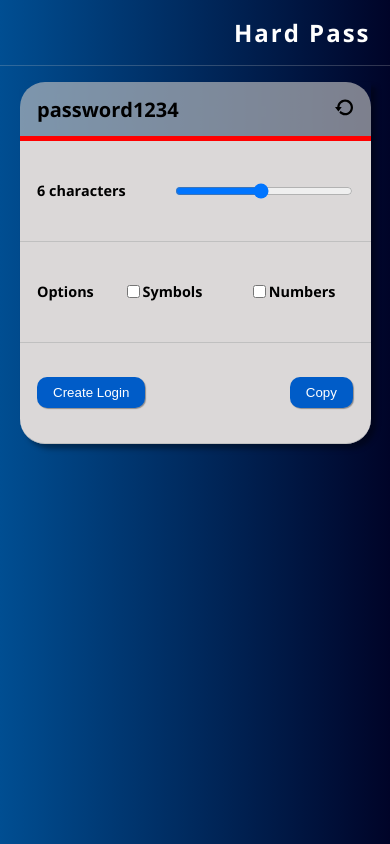
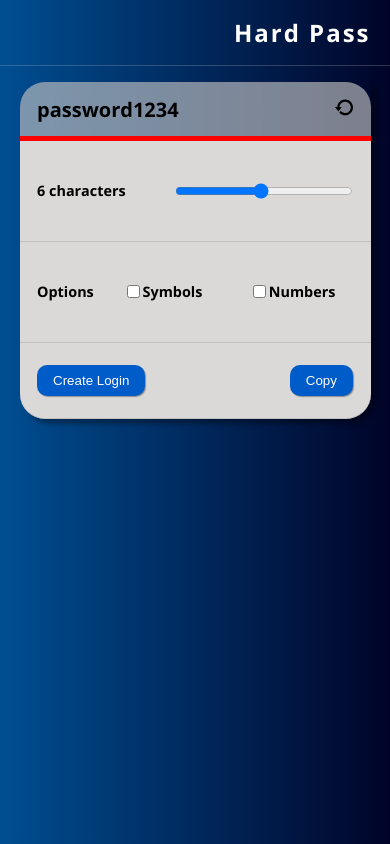
Before and after one commit to SJellen/hard-pass, a React (Create React App) app: page / in a window 390 px wide. Built offline with nearby package versions, Linux system fonts and the light colour scheme.

Commit message:
button container spacing

```diff
--- a/src/styles/Main.css
+++ b/src/styles/Main.css
@@ -140,6 +140,10 @@ button:hover {
         width: 18px;
         height: 18px;
     }
+
+    .button-container {
+        height: 75px;
+    }
 }
 
 @media only screen and (max-width: 375px) {
@@ -158,6 +162,7 @@ button:hover {
     .button-container {
         border-bottom-left-radius: 5px;
         border-bottom-right-radius: 5px;
+        height: 60px;
     }
 
     button {
```
